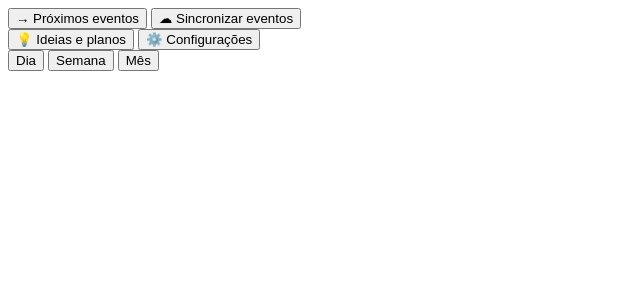
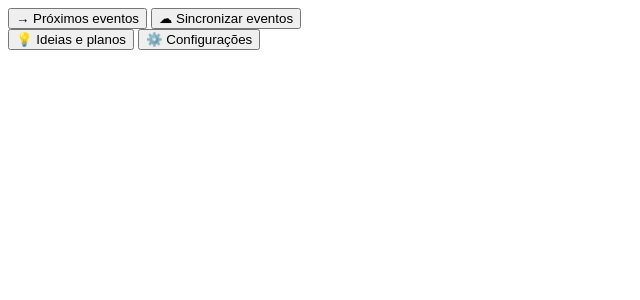
Before and after one commit to krawler/agenda_simples, a Python web app: template templates/renderers/controls.html in a window 1280 px wide. Shown: the top 300 px of the page, without its empty margins (0-640 px from the left). Run offline with Jinja, Linux system fonts and the light colour scheme; the template is opened without the code that fills it, so the values that code supplies are empty.

Commit message:
Remoção dos botoes que mudam a visao de periodo

```diff
--- a/templates/renderers/controls.html
+++ b/templates/renderers/controls.html
@@ -13,11 +13,6 @@
           ⚙️ Configurações
         </button>
       </div>
-      <div class="flex flex-wrap gap-2 w-full pt-1 border-t border-base-200">
-        <button class="btn btn-sm btn-outline flex-1 min-w-[90px]" hx-get="/agenda?view=day&date={{ selected_date.isoformat() if selected_date else hoje }}" hx-target="#calendar" hx-swap="outerHTML">Dia</button>
-        <button class="btn btn-sm btn-outline flex-1 min-w-[90px]" hx-get="/agenda?view=week&date={{ selected_date.isoformat() if selected_date else hoje }}" hx-target="#calendar" hx-swap="outerHTML">Semana</button>
-        <button class="btn btn-sm btn-outline flex-1 min-w-[90px]" hx-get="/agenda?view=month&date={{ selected_date.isoformat() if selected_date else hoje }}" hx-target="#calendar" hx-swap="outerHTML">Mês</button>
-      </div>
     </div>
   </div>
 </div>
```
